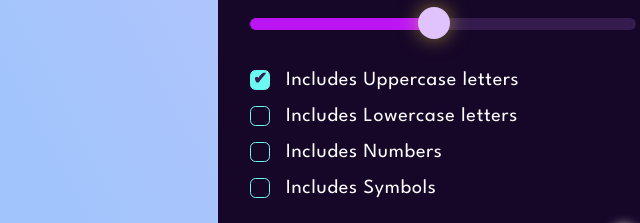
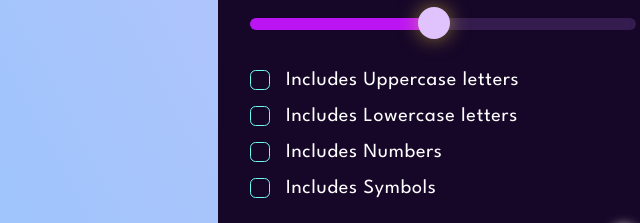
Before and after one commit to jayant-baid/Password-Generator, a plain HTML site: page index.html in a window 1280 px wide. Shown: the part 312-535 px from the top of the page, 197-837 px from the left. Drawn offline with Linux system fonts and the light colour scheme.

Commit message:
Update index.html

```diff
--- a/index.html
+++ b/index.html
@@ -44,7 +44,7 @@
 
                 <!-- CheckBoxes -->
                 <div class="check">
-                    <input type="checkbox" id="uppercase" checked>
+                    <input type="checkbox" id="uppercase">
                     <label for="uppercase">Includes Uppercase letters</label>
                 </div>
 
```
